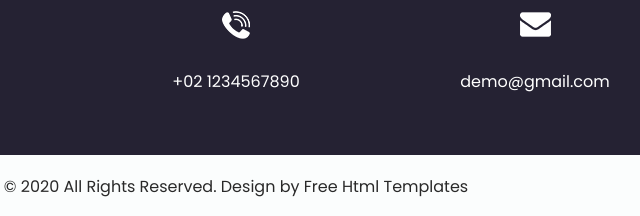
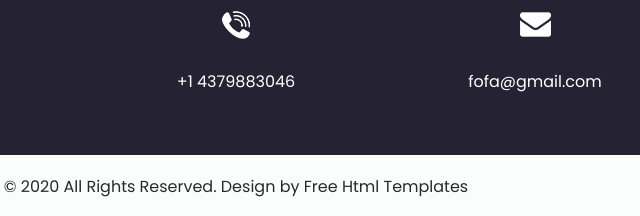
Before and after one commit to fabrice009/Web-training-gym, a plain HTML site: page index.html in a window 1280 px wide. Shown: the part 3369-3585 px from the top of the page, 404-1044 px from the left. Drawn offline with nearby package versions, Linux system fonts and the light colour scheme.

Commit message:
dev branch

```diff
--- a/index.html
+++ b/index.html
@@ -484,7 +484,7 @@
             </div>
             <div class="detail-box">
               <p>
-                +02 1234567890
+                +1 4379883046
               </p>
             </div>
           </div>
@@ -496,7 +496,7 @@
             </div>
             <div class="detail-box">
               <p>
-                demo@gmail.com
+                fofa@gmail.com
               </p>
             </div>
           </div>
```
